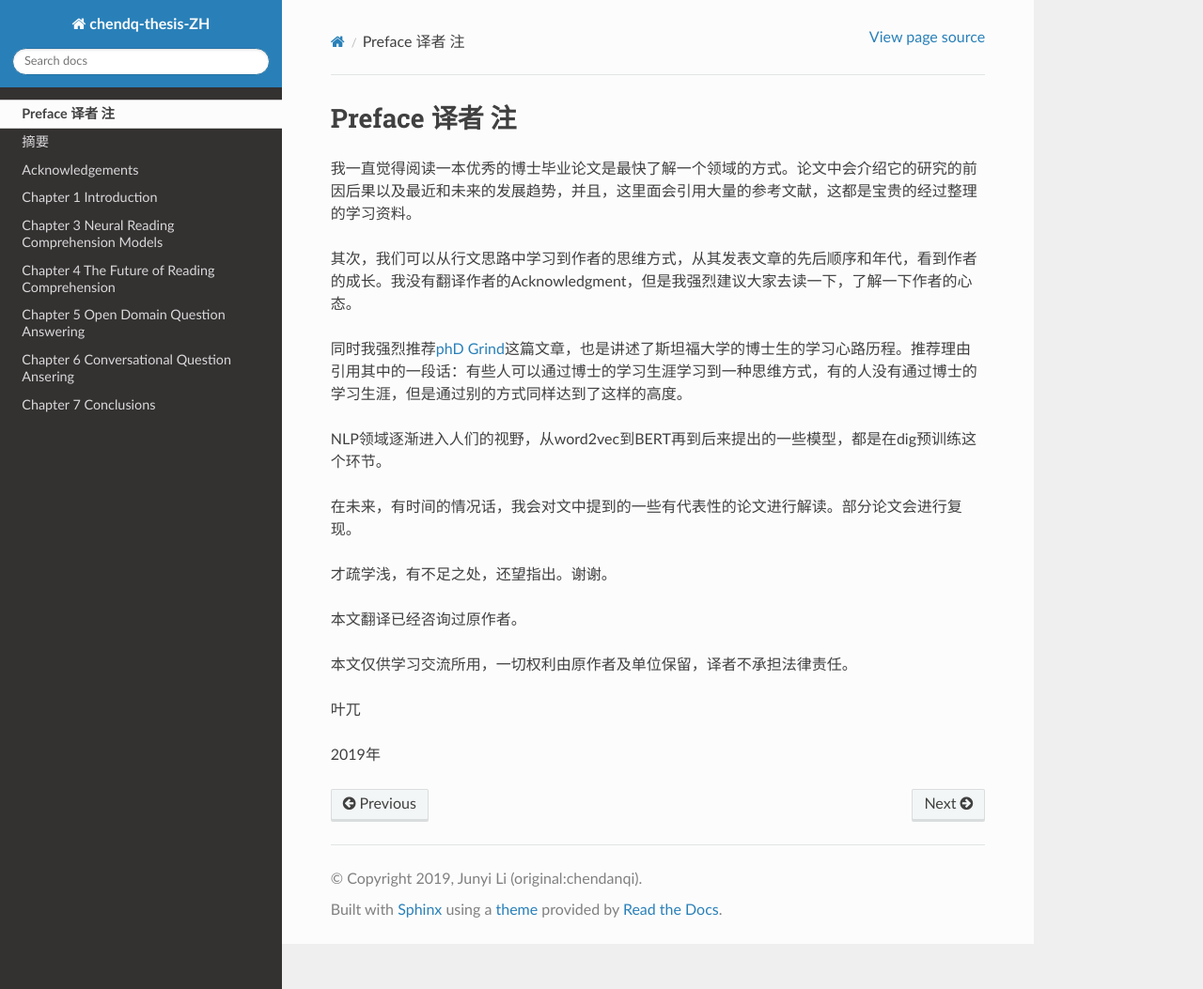
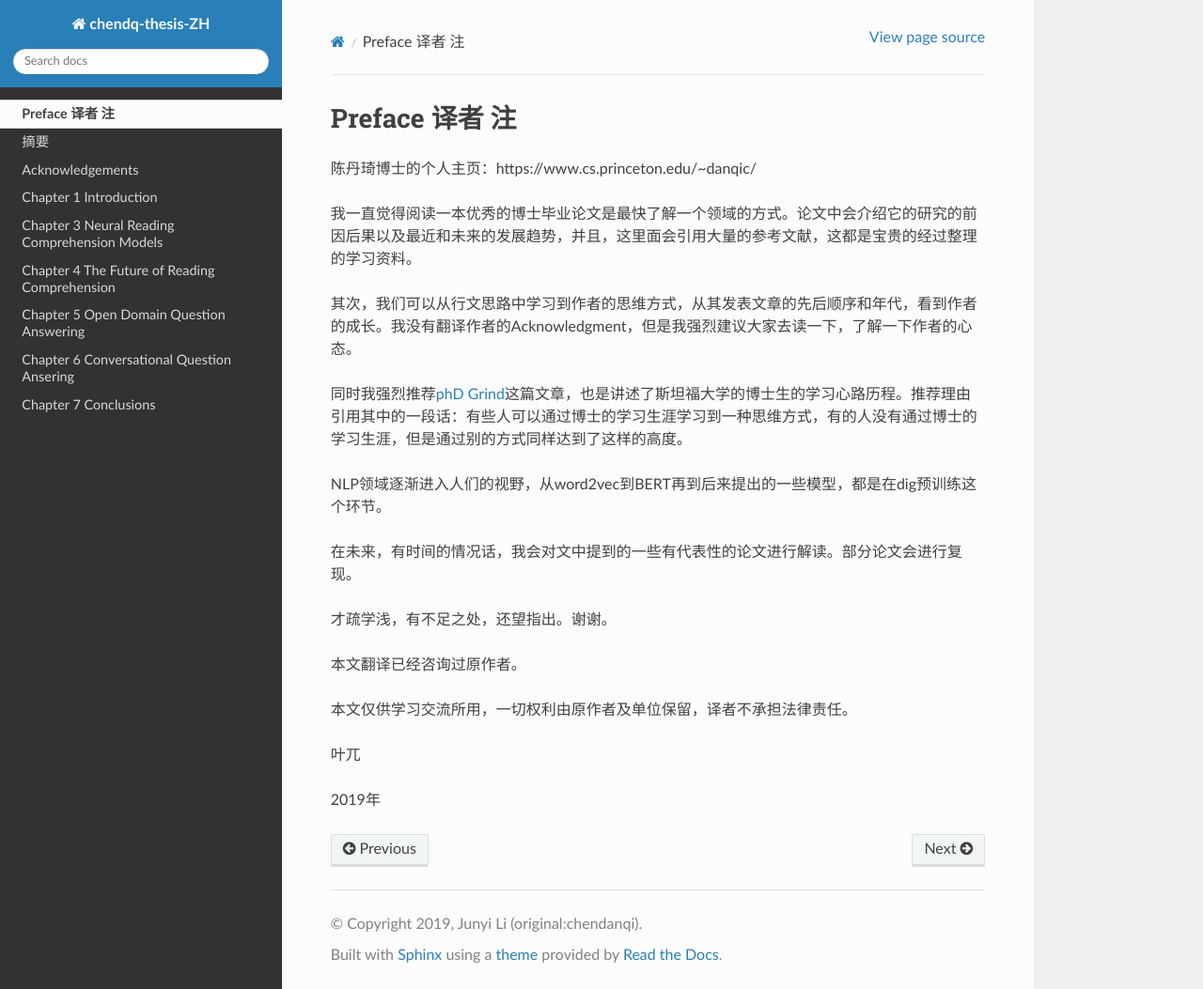
Before and after one commit to DukeEnglish/chendq-thesis-ZH, a Sphinx documentation site: the page built from source/introduction/Preface.md, in a window 1280 px wide and 1053 px high. Shown: the whole window at 94% size. Built offline with Sphinx 7.4.7 and the Read the Docs theme 2.0.0, drawn with Linux system fonts in a browser that asks for light colours; pages that are not in the unit, such as notebooks, are missing from menus.

Commit message:
add new link to cdq personal page

```diff
--- a/source/introduction/Preface.md
+++ b/source/introduction/Preface.md
@@ -1,4 +1,6 @@
 # Preface 译者 注
+
+陈丹琦博士的个人主页：https://www.cs.princeton.edu/~danqic/
 
 我一直觉得阅读一本优秀的博士毕业论文是最快了解一个领域的方式。论文中会介绍它的研究的前因后果以及最近和未来的发展趋势，并且，这里面会引用大量的参考文献，这都是宝贵的经过整理的学习资料。
 
```
